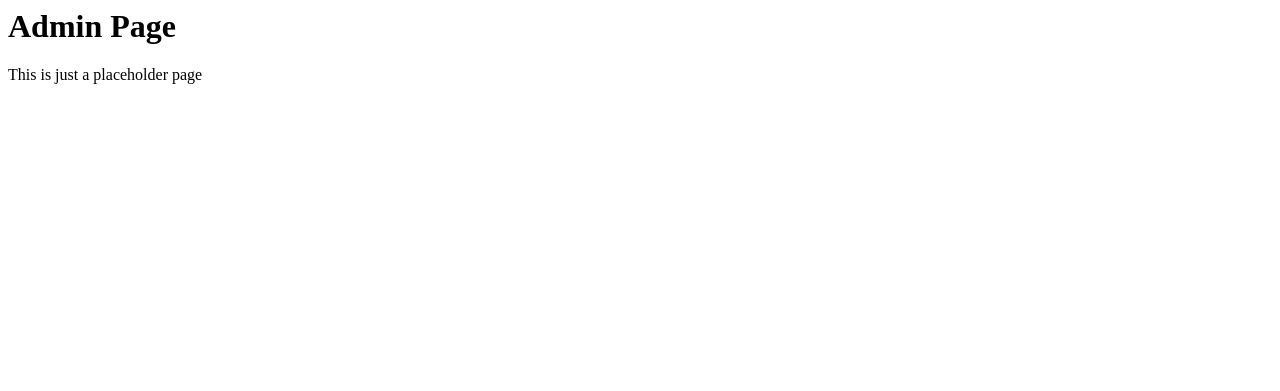
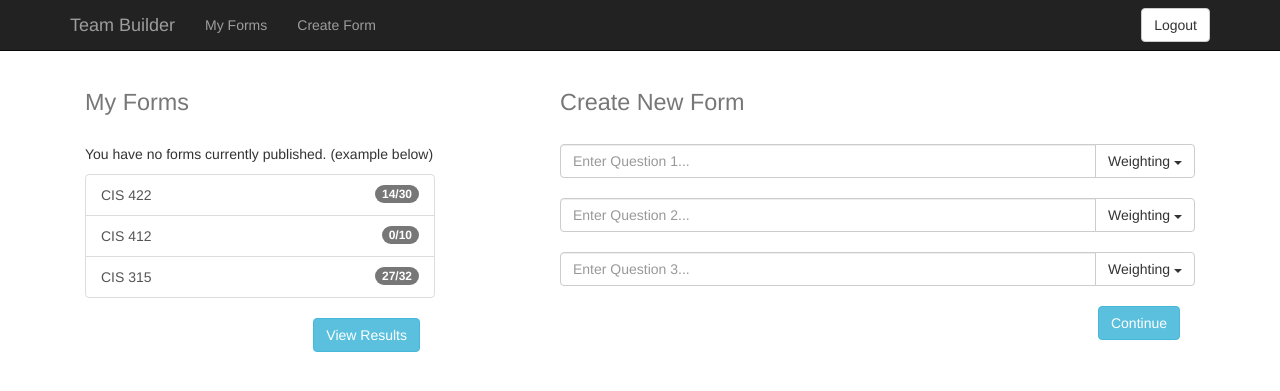
Before and after one commit to msteelha/greenFish, a Flask app: page /admin in a window 1280 px wide. Shown: the top 391 px of the page. Run offline with Flask 2, Linux system fonts and the light colour scheme; the visitor is signed in with stand-in values (Sample User, id 1); some libraries are stand-ins or nearby versions.

Commit message:
admin page

```diff
--- /dev/null
+++ b/static/css/styling.css
@@ -0,0 +1,10 @@
+#btnResults {
+	float: right;
+	margin-right: 15px;
+}
+
+#btnContinue {
+	float: right;
+	margin-right: 15px;
+	margin-top: 20px;
+}
--- a/templates/admin.html
+++ b/templates/admin.html
@@ -1,10 +1,133 @@
 <!DOCTYPE HTML PUBLIC "-//IETF//DTD HTML//EN">
 <html> <head>
 <title>Admin</title>
+<meta charset="utf-8">
+  <meta name="viewport" content="width=device-width, initial-scale=1">
+  <link rel="stylesheet" href="http://maxcdn.bootstrapcdn.com/bootstrap/3.3.6/css/bootstrap.min.css">
+  <link rel="stylesheet" type="text/css" href="../static/css/styling.css">
+  <script src="https://ajax.googleapis.com/ajax/libs/jquery/1.12.0/jquery.min.js"></script>
+  <script src="http://maxcdn.bootstrapcdn.com/bootstrap/3.3.6/js/bootstrap.min.js"></script>
+
 </head>
 
 <body>
-    <h1>Admin Page</h1>
-    <p>This is just a placeholder page</p>
+
+<!--NAV BAR-->
+<nav class="navbar navbar-inverse navbar-static-top">
+  <div class="container">
+   	<a class="navbar-brand" href="#">Team Builder</a>
+   	<ul class="nav navbar-nav">
+        <li><a href="#">My Forms</a></li>
+        <li><a href="#">Create Form</a></li>
+      </ul>
+   	<form class="navbar-form navbar-right" action="/_adminSettings" method="get">
+  		<button name="setting" type="submit" value="logout" class="btn btn-default">Logout</button>
+	</form>
+  </div>
+</nav>
+
+<div class="container">
+
+  <!--RIGHT SIDE - LIST OF FORMS-->
+  <div class="col-md-4">
+    <h1><small>My Forms</small></h1>
+    <br>
+
+    {% if session.myClassDB %}
+
+    <div class="list-group">
+
+  	  {% for memo in session.myClassDB %}
+      <button type="button" class="list-group-item">{{ memo.myClassName }}</button>
+      {% endfor %}
+
+    </div>
+
+    <div class="form-group">
+      <button type="button" class="btn btn-info">View Results</button>
+    </div>
+
+    {% else %}
+
+    <p>You have no forms currently published. (example below)
+
+    <div class="list-group">
+      <button type="button" class="list-group-item"><span class="badge">14/30</span>CIS 422</button>
+      <button type="button" class="list-group-item"><span class="badge">0/10</span>CIS 412</button>
+      <button type="button" class="list-group-item"><span class="badge">27/32</span>CIS 315</button>
+    </div>
+
+    {% endif %}
+
+    <div class="form-group">
+      <button id="btnResults" type="button" class="btn btn-info">View Results</button>
+    </div>
+
+  </div>
+
+  <!--EMPTY SPACE-->
+  <div class="col-md-1"></div>
+
+  <!--LEFT SIDE - CREATE NEW FORM-->
+  <div class="col-md-7">
+  	<h1><small>Create New Form</small></h1>
+  	<br>
+
+  	<div class="input-group">
+      <input type="text" class="form-control" aria-label="..." placeholder="Enter Question 1...">
+      <div class="input-group-btn">
+        <button type="button" class="btn btn-default dropdown-toggle" data-toggle="dropdown" aria-haspopup="true" aria-expanded="false">Weighting <span class="caret"></span></button>
+        <ul class="dropdown-menu dropdown-menu-right">
+          <li><a href="#">0</a></li>
+          <li><a href="#">1</a></li>
+          <li><a href="#">2</a></li>
+          <li><a href="#">3</a></li>
+          <li><a href="#">4</a></li>
+          <li><a href="#">5</a></li>
+        </ul>
+      </div>
+    </div>
+
+    <br>
+
+    <div class="input-group">
+      <input type="text" class="form-control" aria-label="..." placeholder="Enter Question 2...">
+      <div class="input-group-btn">
+        <button type="button" class="btn btn-default dropdown-toggle" data-toggle="dropdown" aria-haspopup="true" aria-expanded="false">Weighting <span class="caret"></span></button>
+        <ul class="dropdown-menu dropdown-menu-right">
+          <li><a href="#">0</a></li>
+          <li><a href="#">1</a></li>
+          <li><a href="#">2</a></li>
+          <li><a href="#">3</a></li>
+          <li><a href="#">4</a></li>
+          <li><a href="#">5</a></li>
+        </ul>
+      </div>
+    </div>
+
+    <br>
+
+    <div class="input-group">
+      <input type="text" class="form-control" aria-label="..." placeholder="Enter Question 3...">
+      <div class="input-group-btn">
+        <button type="button" class="btn btn-default dropdown-toggle" data-toggle="dropdown" aria-haspopup="true" aria-expanded="false">Weighting <span class="caret"></span></button>
+        <ul class="dropdown-menu dropdown-menu-right">
+          <li><a href="#">0</a></li>
+          <li><a href="#">1</a></li>
+          <li><a href="#">2</a></li>
+          <li><a href="#">3</a></li>
+          <li><a href="#">4</a></li>
+          <li><a href="#">5</a></li>
+        </ul>
+      </div>
+    </div>
+
+    <div class="form-group">
+      <button id="btnContinue" type="button" class="btn btn-info">Continue</button>
+    </div>
+
+  </div>
+
+</div>
 </body>
 </html>
```
Also changed, not shown: templates/login.html (+12 -0 lines).
